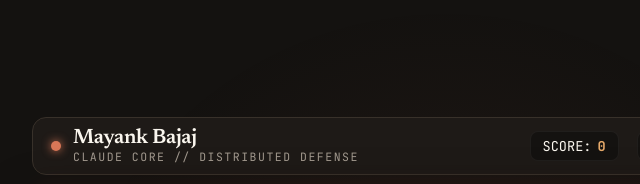
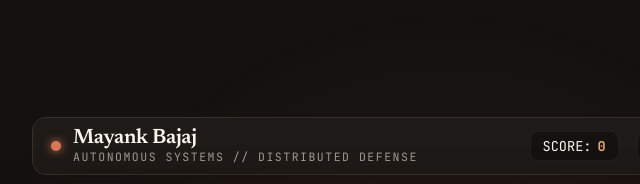
Before and after one commit to Mayank190405/Mayank190405, a plain HTML site: page game/index.html in a window 1280 px wide. Shown: the top 184 px of the page, 194-834 px from the left. Drawn offline with Linux system fonts and the light colour scheme.

Commit message:
feat: remove all mentions of claude and upgrade architecture to planned multi-zone engineering blueprint

```diff
--- a/game/index.html
+++ b/game/index.html
@@ -66,7 +66,7 @@
       padding: 16px;
     }
 
-    /* Claude Header */
+    /* Main Header */
     header {
       width: 100%;
       display: flex;
@@ -336,7 +336,7 @@
         <div class="brand-dot"></div>
         <div>
           <div class="brand-title">Mayank Bajaj</div>
-          <div class="brand-subtitle">Claude Core // Distributed Defense</div>
+          <div class="brand-subtitle">Autonomous Systems // Distributed Defense</div>
         </div>
       </div>
       <div class="stats-bar">
@@ -725,7 +725,7 @@
       });
       ctx.shadowBlur = 0;
 
-      // Render Player (Claude Core Shuttle)
+      // Render Player (Agent Core Shuttle)
       if (gameState === 'PLAYING') {
         ctx.save();
         ctx.translate(player.x, player.y);
```
Also changed, not shown: assets/hero-banner.svg, assets/mini-game-arcade.svg, assets/system-architecture.svg, 2 other files.
